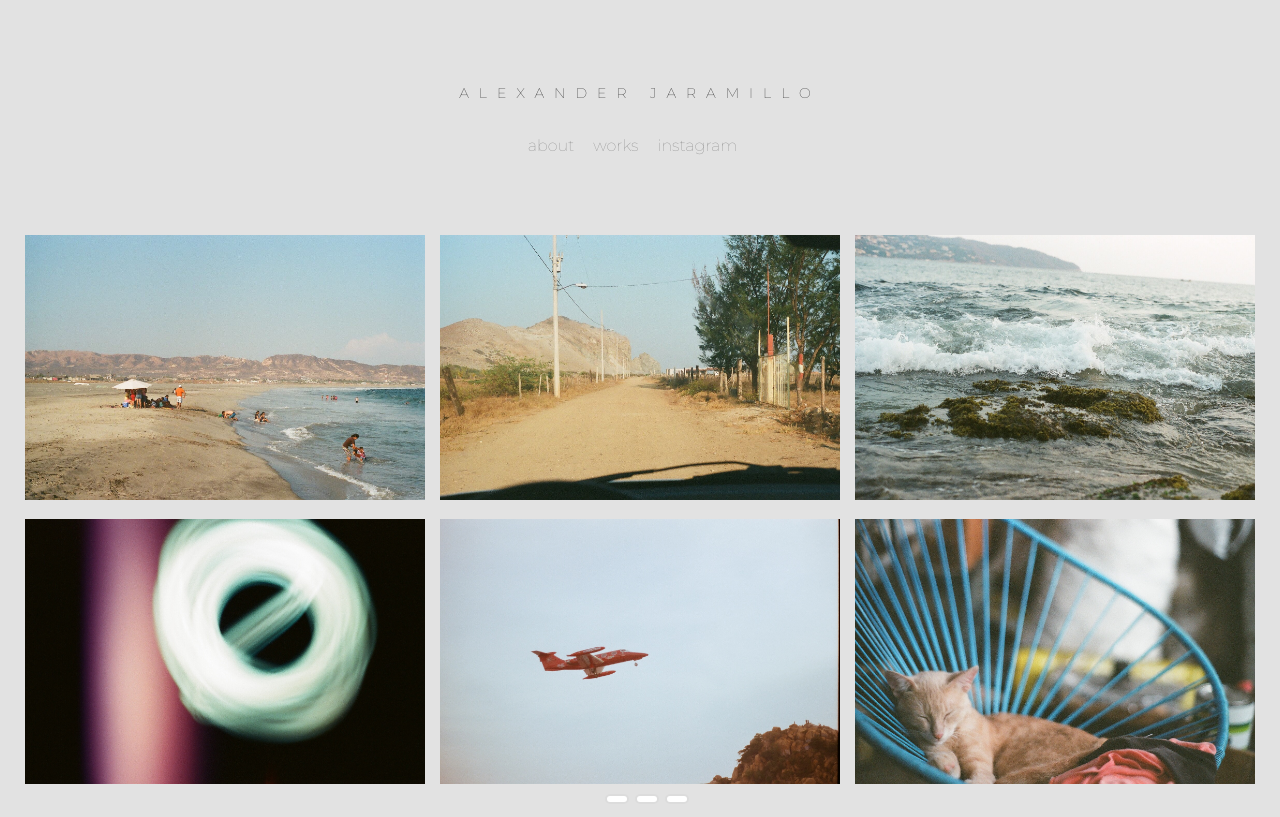
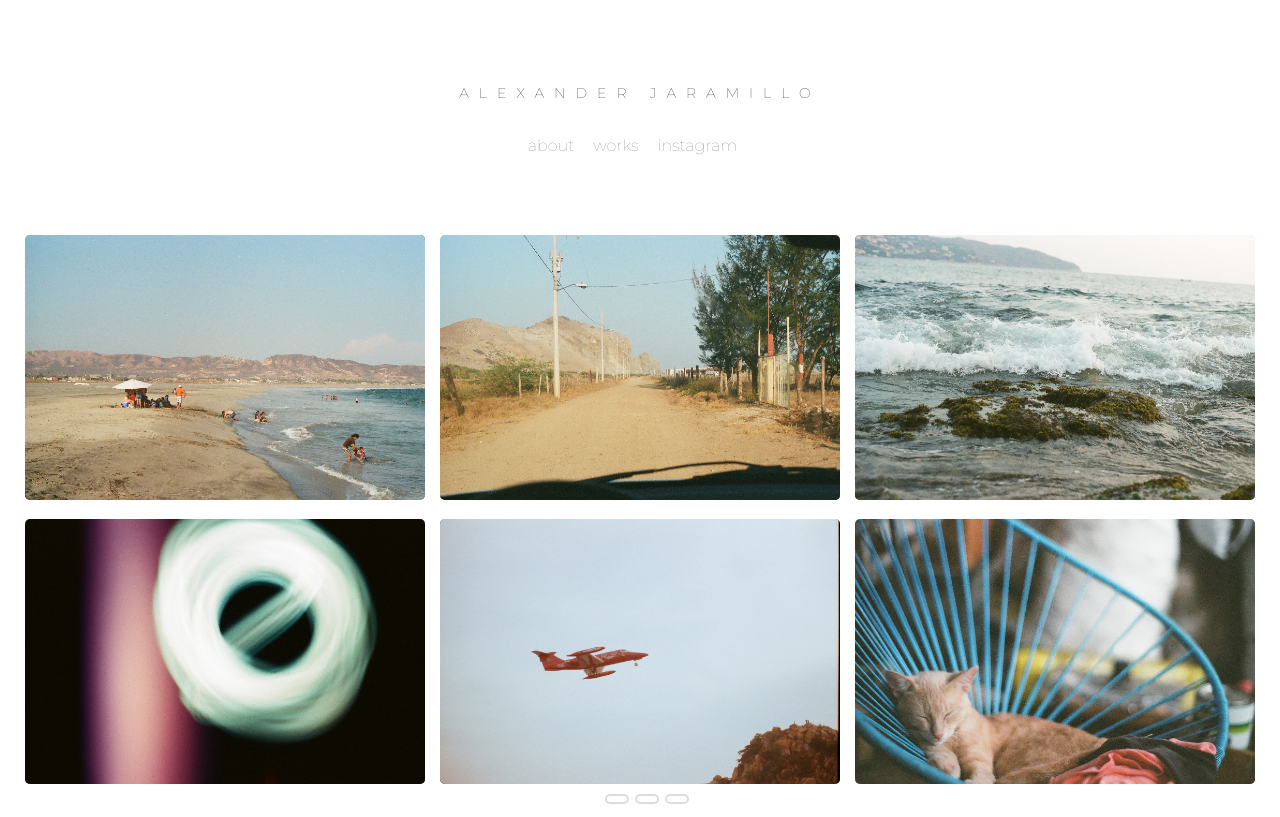
Before and after one commit to ioni-dev/Alexander-Gallery, a PHP site: page / in a window 1280 px wide. Run offline with PHP 8.4, Linux system fonts and the light colour scheme; some libraries are stand-ins or nearby versions.

Commit message:
added style

```diff
--- a/index.html
+++ b/index.html
@@ -19,7 +19,7 @@
         <div class="options">
             <a href="about.html" class="opt">about</a>
             <a href="index.html" class="opt">works</a>
-            <a href="#" class="opt">instagram</a>
+            <a href="https://www.instagram.com/leexandr" class="opt">instagram</a>
         </div>
     </header>
       <div class="container animated fadeIn" >
--- a/script.js
+++ b/script.js
@@ -18,13 +18,13 @@ document.getElementById("button-div").addEventListener("click", function (e){
       }
   }else if(target.id == '2'){
     if(gal2.className == "z"){
-      gal1.classList.remove("z");
+      gal1.classList.remove("z nimated fadeIn");
       gal1.classList.add("gallery");
 
 
     }else{
       gal2.className = "z animated fadeIn";
-      gal3.classList.add("hidden");
+      gal3.classList.add("hidden ");
     }
   }else if(target.id =='3'){
     if(gal3.className == "z"){
--- a/style.css
+++ b/style.css
@@ -2,7 +2,7 @@ html{
     box-sizing: border-box;
 }
 body{
-    background: #E2E2E2;
+    background: white;
     margin: 10px auto;
     position: relative;
 }
@@ -96,6 +96,7 @@ header p{
 
 img{
     width: 100%;
+    border-radius: 5px;
 }
 #button-div{
     display: grid;
```
